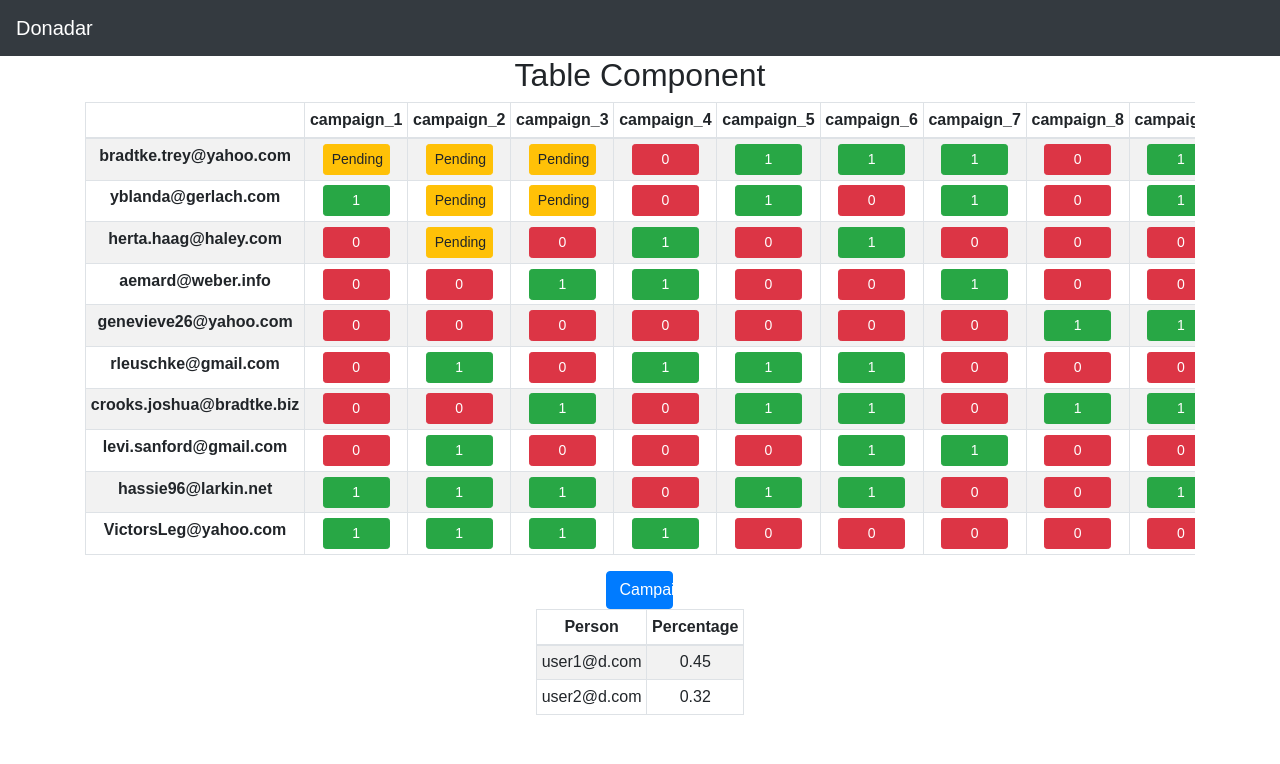
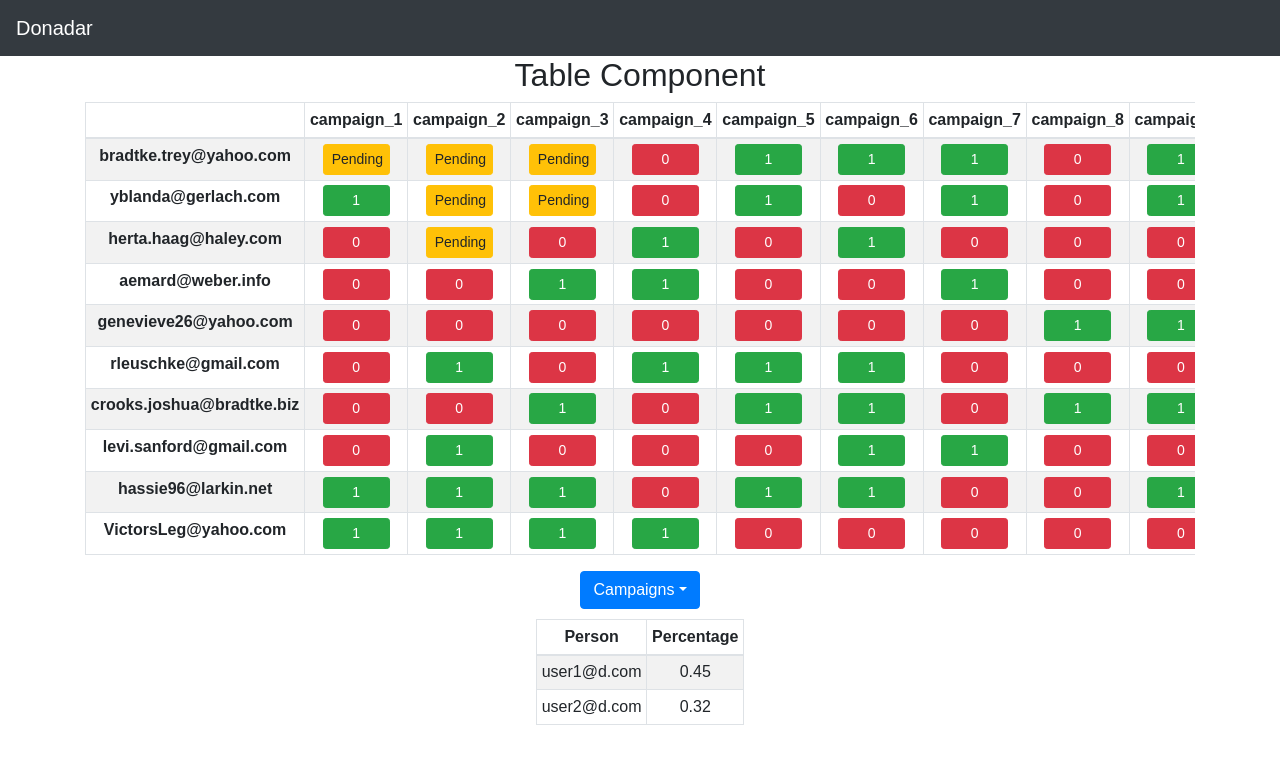
Before and after one commit to masonpimentel/vanhacks2019, a React (Create React App) app: page / in a window 1280 px wide. Shown: the top 764 px of the page. Built offline with nearby package versions, Linux system fonts and the light colour scheme.

Commit message:
css changes to outputComponent

```diff
--- a/src/outputComponent.css
+++ b/src/outputComponent.css
@@ -1,3 +1,11 @@
 .OutputComponent {
     display: inline-block;
 }
+
+.dropdown {
+    padding-bottom: 10px;
+}
+
+#dropdown-basic-button {
+    width: auto;
+}
```
